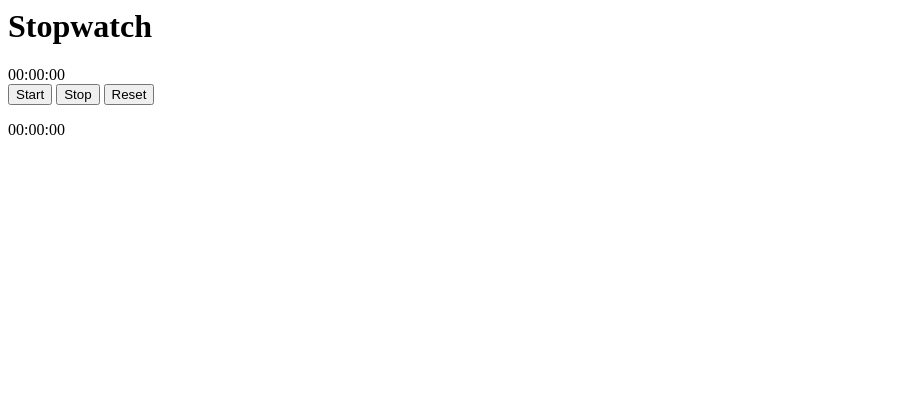
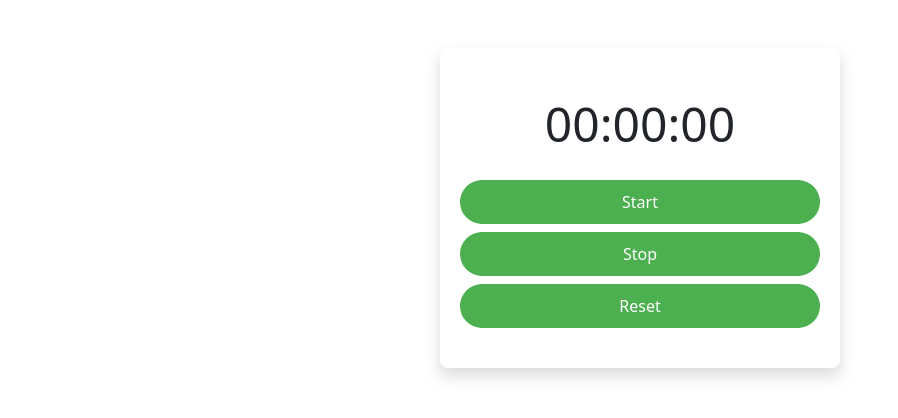
Before and after one commit to aminDB81/chronometer, a plain HTML site: page index.html in a window 1280 px wide. Both pictures are taken after a click on the button "Stop". Shown: the whole page, without its empty margins (0-898 px from the left). Drawn offline with nearby package versions, Linux system fonts and the light colour scheme.

Commit message:
add styles and finish the project

```diff
--- a/index.html
+++ b/index.html
@@ -4,15 +4,22 @@
     <meta http-equiv="X-UA-Compatible" content="IE=edge">
     <meta name="viewport" content="width=device-width, initial-scale=1.0">
     <link rel="stylesheet" href="style.css">
+    <link href="https://cdn.jsdelivr.net/npm/bootstrap@5.3.0/dist/css/bootstrap.min.css"
+     rel="stylesheet" integrity="sha384-9ndCyUaIbzAi2FUVXJi0CjmCapSmO7SnpJef0486qhLnuZ2cdeRhO02iuK6FUUVM"
+      crossorigin="anonymous">
     <title>chronometer</title>
 </head>
 <body>
-    <h1>Stopwatch</h1>
+    <section class="main shadow mt-5">
   <div id="stopwatch">00:00:00</div>
-  <button id="startBtn">Start</button>
-  <button id="stopBtn">Stop</button>
-  <button id="resetBtn">Reset</button>
+  <button class="rounded-5 mb-2" id="startBtn">Start</button>
+  <button class="rounded-5 mb-2" id="stopBtn">Stop</button>
+  <button class="rounded-5 mb-2" id="resetBtn">Reset</button>
   <div id="results"></div>
+    </div>
 </body>
 <script src="index.js"></script>
+<script src="https://cdn.jsdelivr.net/npm/bootstrap@5.3.0/dist/js/bootstrap.bundle.min.js"
+ integrity="sha384-geWF76RCwLtnZ8qwWowPQNguL3RmwHVBC9FhGdlKrxdiJJigb/j/68SIy3Te4Bkz"
+  crossorigin="anonymous"></script>
 </html>
--- a/index.js
+++ b/index.js
@@ -1,6 +1,6 @@
 let startTime;
 let elapsedTime = 0;
-let timerInterval;
+let timerInterval = null;
 // Format time to minute:second:milisecond
 function formatTime(milliseconds) {
   const minutes = Math.floor(milliseconds / 60000);
@@ -30,11 +30,13 @@ function startchronometer() {
 
 // Print the chronometer number
 function printchronometerNumber() {
+    if (elapsedTime > 0) {
       const formattedTime = formatTime(elapsedTime);
       const resultsDiv = document.getElementById('results');
       const resultP = document.createElement('p');
       resultP.textContent = formattedTime;
       resultsDiv.appendChild(resultP);
+    }
   }
 
 // reset chronometer
--- a/style.css
+++ b/style.css
@@ -0,0 +1,55 @@
+.main {
+    max-width: 400px;
+    margin: 0 auto;
+    padding: 20px;
+    background-color: #ffffff;
+    border-radius: 8px;
+    box-shadow: 0 2px 4px rgba(0, 0, 0, 0.1);
+  }
+
+  h1 {
+    text-align: center;
+    margin-top: 0;
+  }
+
+  #stopwatch {
+    font-size: 48px;
+    text-align: center;
+    margin: 20px 0;
+  }
+
+  button {
+    display: block;
+    width: 100%;
+    padding: 10px;
+    margin-bottom: 10px;
+    font-size: 18px;
+    text-align: center;
+    color: #ffffff;
+    background-color: #4caf50;
+    border: none;
+    border-radius: 4px;
+    cursor: pointer;
+    border-radius: 10px;
+    transition: all 0.5s;
+    font-weight: 500;
+  }
+
+  button:hover {
+    background-color: #45a049;
+  }
+
+  button:active {
+    background-color: #3e8e41;
+  }
+
+  #results {
+    margin-top: 20px;
+  }
+
+  #results p {
+    margin: 5px 0;
+    font-size: 16px;
+    text-align: center;
+    font-size: 28px;
+  }
```
Lines whose indentation alone changed are shown as unchanged.
